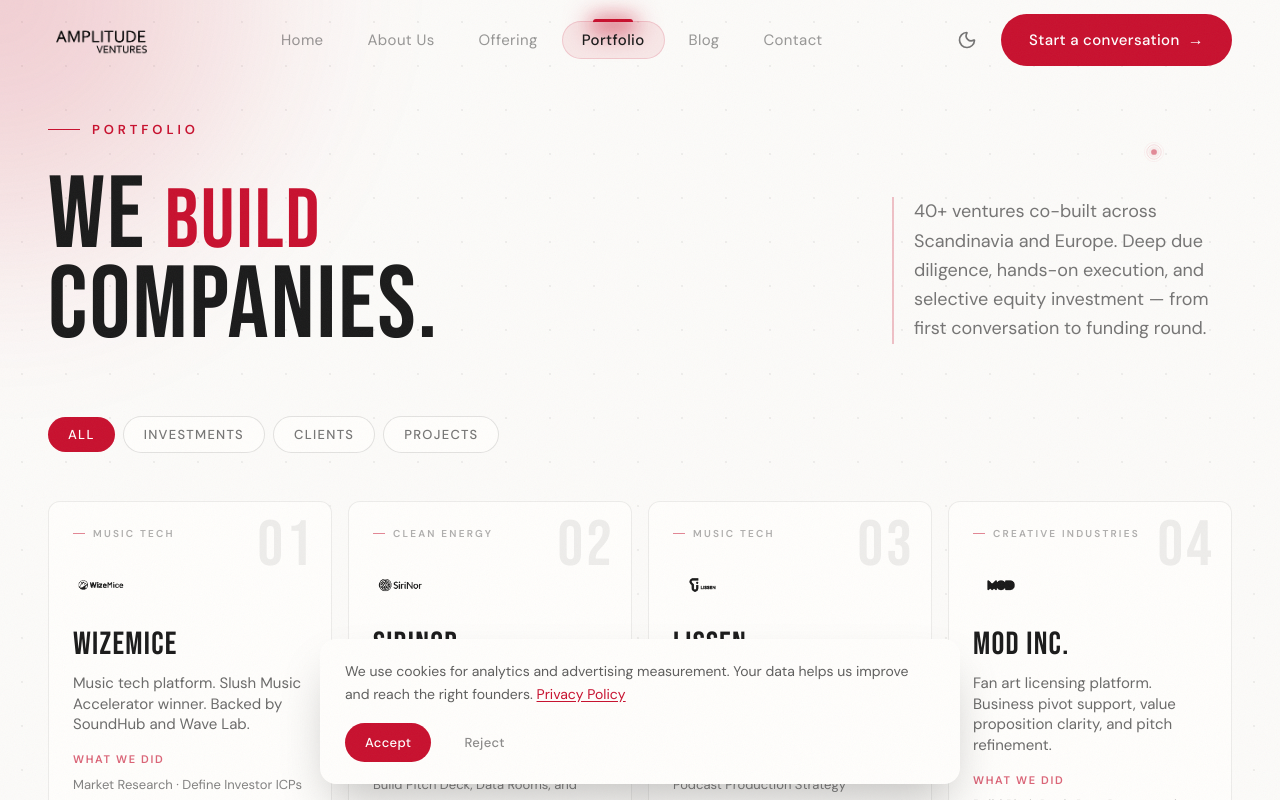
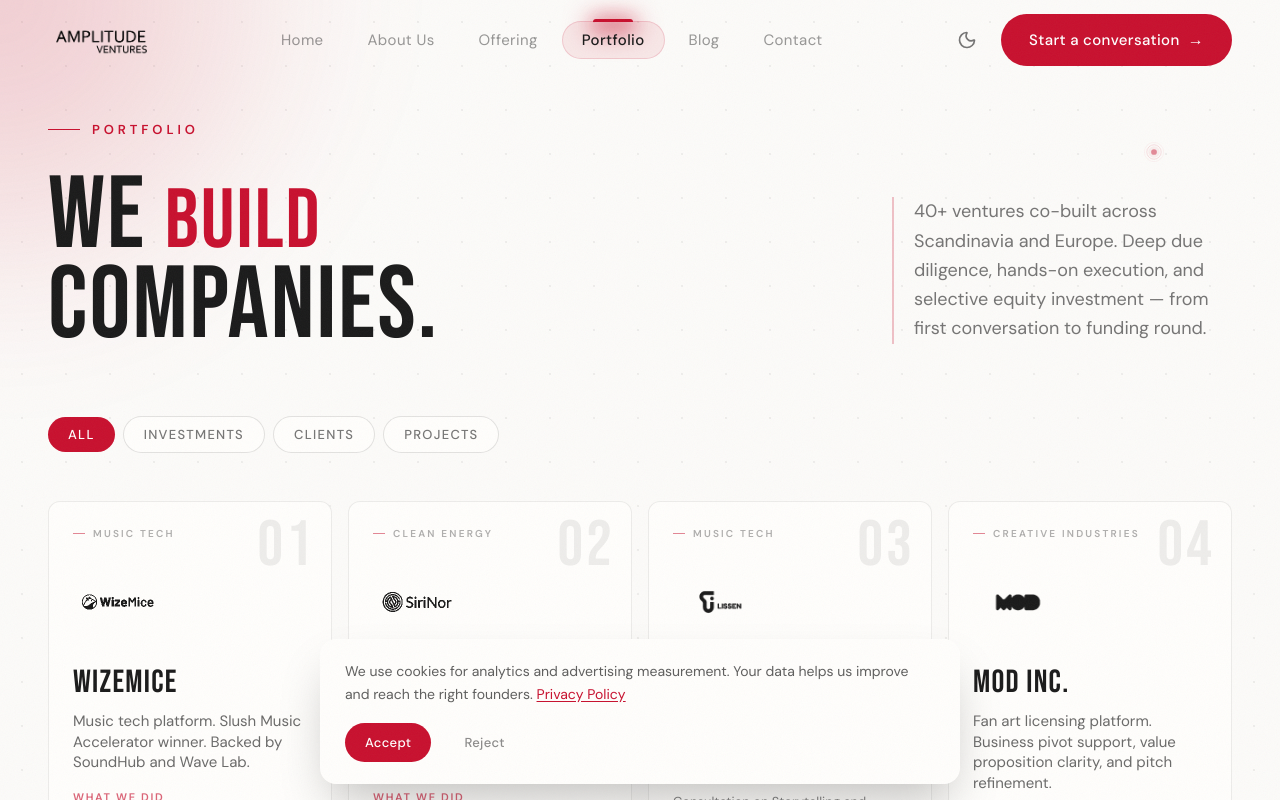
Before and after one commit to jakobfjw/amplitude-ventures-v2, a Next.js app: page /portfolio in a window 1280 px wide. Shown: the top 800 px of the page. Built offline with nearby package versions, Linux system fonts and the light colour scheme.

Commit message:
Increase portfolio logo size from 56px to 90px height
Co-Authored-By: Claude Opus 4.6 <noreply@anthropic.com>

```diff
--- a/components/sections/PortfolioSection.tsx
+++ b/components/sections/PortfolioSection.tsx
@@ -242,11 +242,11 @@ export default function PortfolioSection() {
 
                 {/* Company logo — invert + screen blend makes white bg transparent */}
                 {company.logo && (
-                  <div className="mb-4 h-[56px] flex items-center">
+                  <div className="mb-5 h-[90px] flex items-center">
                     <img
                       src={company.logo}
                       alt={`${company.name} logo`}
-                      className="logo-adaptive max-h-[56px] max-w-[200px] w-auto object-contain opacity-90 group-hover:opacity-100 transition-opacity duration-300"
+                      className="logo-adaptive max-h-[90px] max-w-[240px] w-auto object-contain opacity-90 group-hover:opacity-100 transition-opacity duration-300"
                       loading="lazy"
                     />
                   </div>
```
